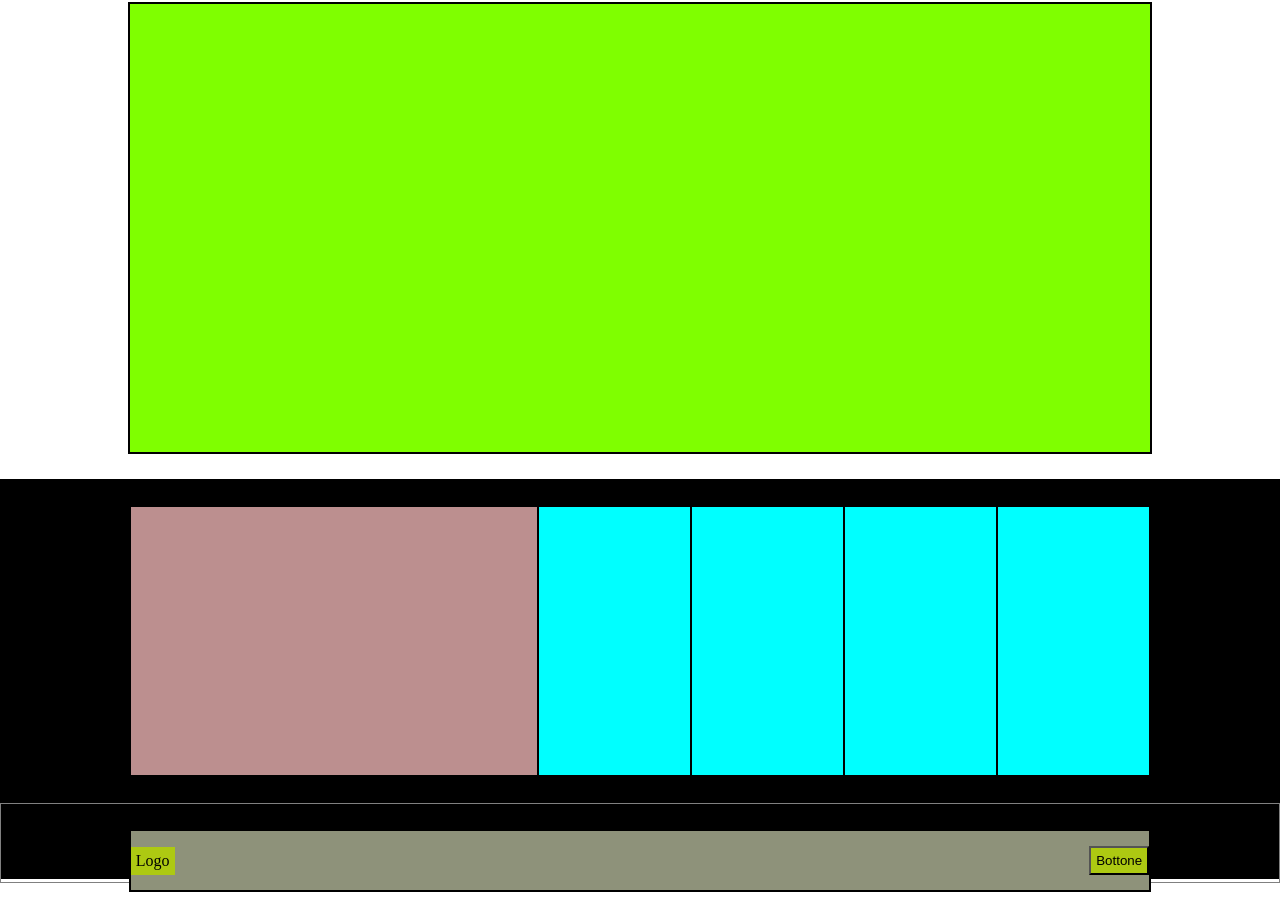
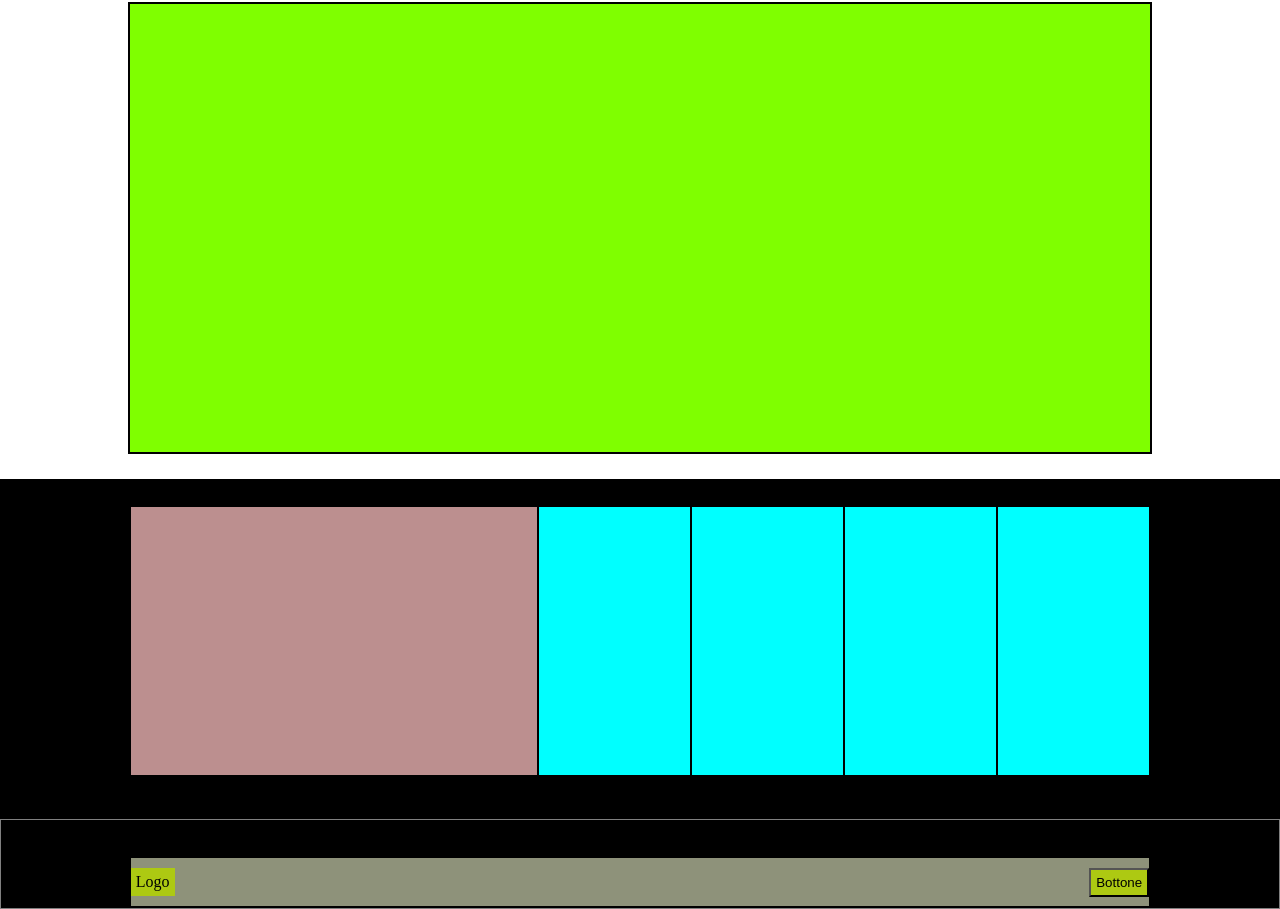
Before and after one commit to federico-quintieri/htmlcss-struttura-discord, a plain HTML site: page index.html in a window 1280 px wide. Shown: the part 1375-2284 px from the top of the page. Drawn offline with Linux system fonts and the light colour scheme.

Commit message:
bugfix:footer sec-6 padding-bottom

```diff
--- a/css/style.css
+++ b/css/style.css
@@ -25,7 +25,7 @@ header {
   border: 1px solid black;
 }
 
-/* Creazione header */
+/* Header */
 .header {
   height: 70%;
   text-align: center;
@@ -42,18 +42,19 @@ header {
 }
 .col-1 {
   width: 25%;
+  text-align: left;
 }
 .col-2 {
   width: 50%;
 }
 .col-3 {
   width: 25%;
+  text-align: right;
 }
 [class^="col"] {
   /* debug */
   border: 1px solid black;
 }
-
 /* Stili classi principali sezioni*/
 
 main > .container {
@@ -66,7 +67,7 @@ section {
   padding-bottom: 25px;
 }
 
-section > .container,
+main > section > .container,
 section > .container > .row > [class^="col-"] {
   min-height: 270px;
 }
@@ -142,7 +143,7 @@ section > .container > .row > [class^="col-"] {
 
 footer {
   background-color: black;
-  height: 400px;
+  height: 430px;
 }
 
 /* Section 5 */
@@ -174,17 +175,25 @@ footer {
 /* Section 6 */
 footer > .sec-6 {
   border: 1px solid gray;
-  height: 20%;
+  height: 90px;
+  margin-top: 16px;
+  display: flex;
+  align-items: flex-end;
+  padding-bottom: 0;
 }
 .sec-6 > .container {
-  min-height: 40px;
+  min-height: 20px;
+  display: flex;
+  align-items: flex-end;
+  width: 80%;
 }
+
 .sec-6 > .container > .row {
   display: flex;
   justify-content: space-between;
   background-color: rgb(142, 146, 122);
-  padding-top: 15px;
-  padding-bottom: 15px;
+  min-height: 50px;
+  width: 100%;
 }
 .sec-6 > .container > .row > span {
   padding: 5px;
```
